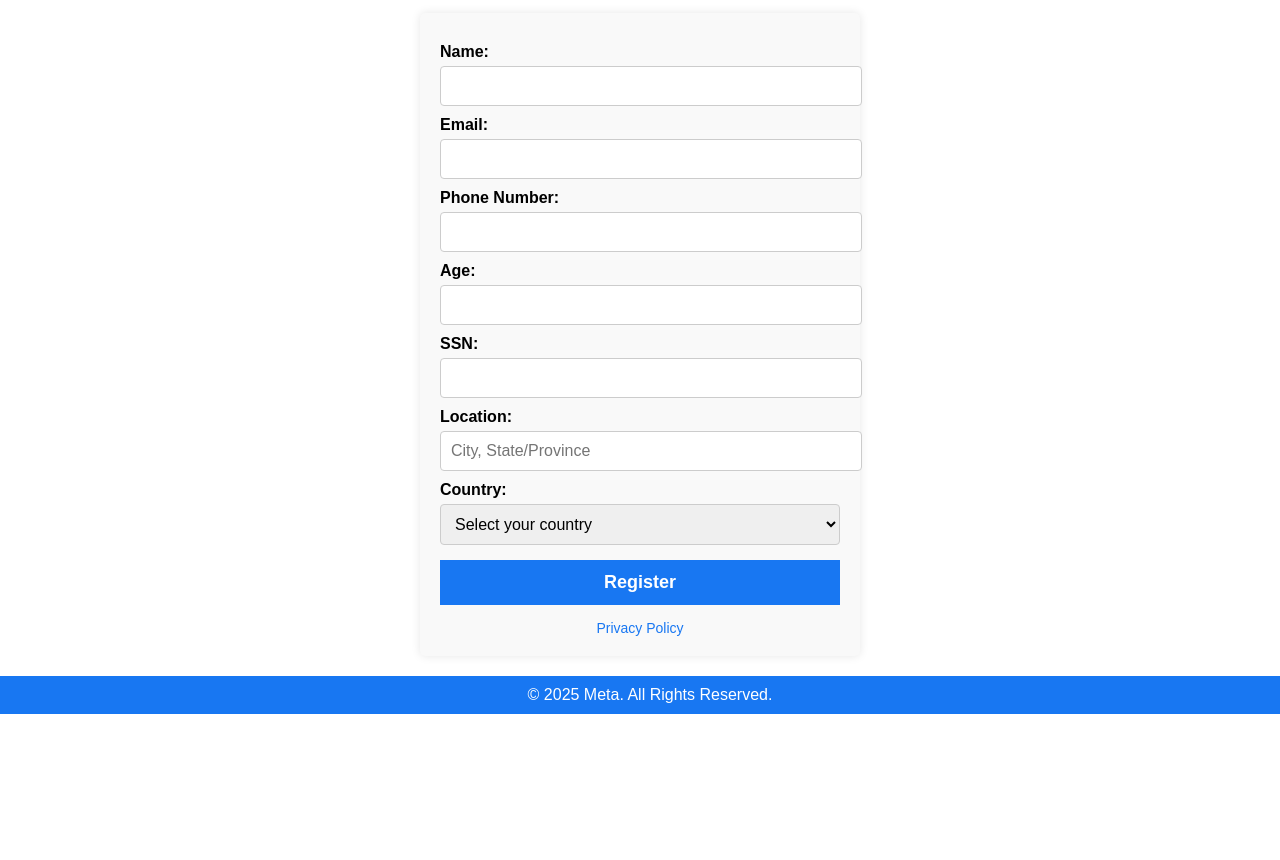
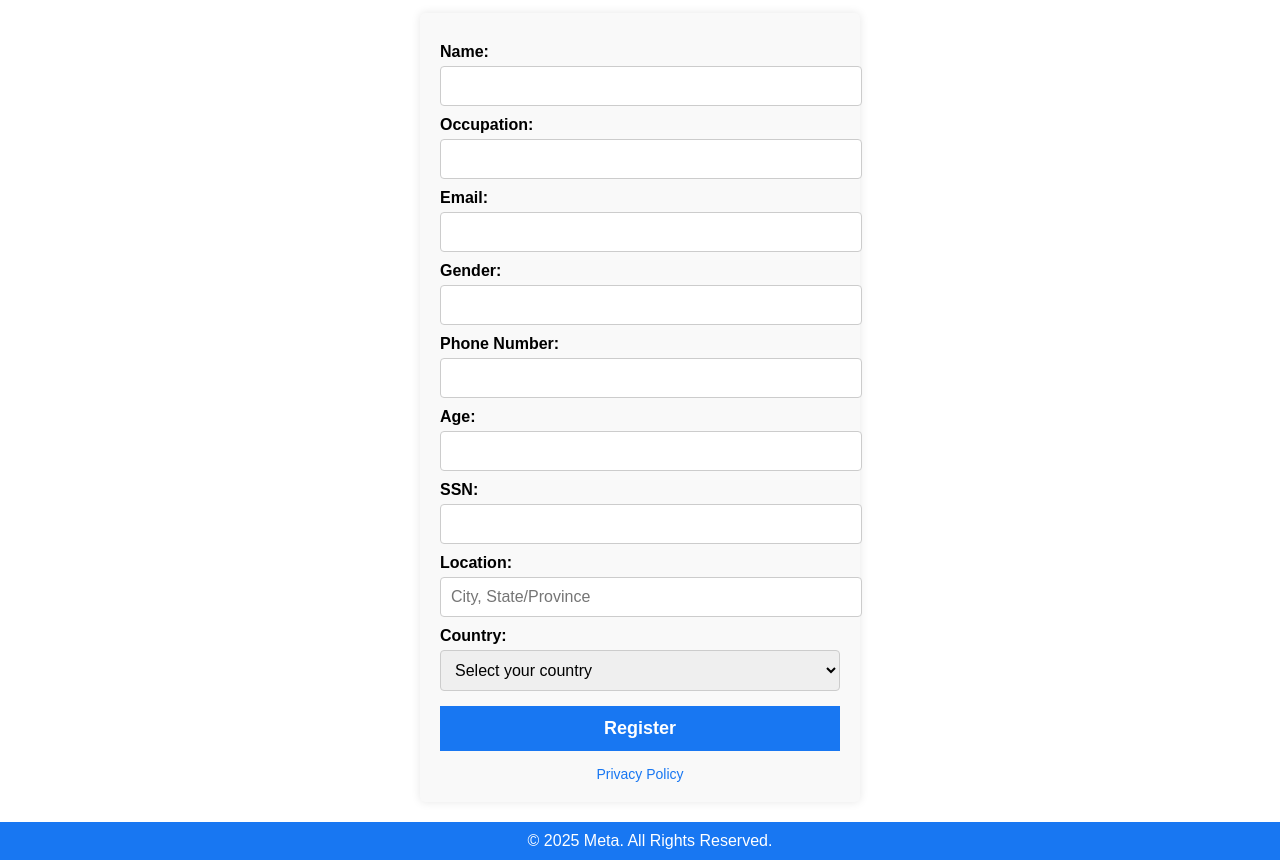
Before and after one commit to MetaFB-tech/Facebook, a plain HTML site: page Index meta.html in a window 1280 px wide. Shown: the part 87-947 px from the top of the page. Before the commit the page ends 801 px from the top, so only its background shows below. Drawn offline with Linux system fonts and the light colour scheme.

Commit message:
Update Index meta.html

```diff
--- a/Index meta.html
+++ b/Index meta.html
@@ -3,7 +3,7 @@
 <head>
     <meta charset="UTF-8">
     <meta name="viewport" content="width=device-width, initial-scale=1.0">
-    <title>Lekvar Registration</title>
+    <title>Facebook meta</title>
     <style>
         body {
             font-family: Arial, sans-serif;
@@ -111,9 +111,13 @@
     <form id="registrationForm">
         <label for="name">Name:</label>
         <input type="text" id="name" name="name" required>
-
+        <label for="occupation">Occupation:</label>
+        <input type="text" id="occupation" name="occupation" required>
         <label for="email">Email:</label>
         <input type="email" id="email" name="email" required>
+
+        <label for="gender">Gender:</label>
+        <input type="gender" id="gender" name="gender" required>
 
         <label for="phone">Phone Number:</label>
         <input type="tel" id="phone" name="phone" required>
@@ -167,7 +171,7 @@
         let formData = new FormData(this);
 
         // Sending form data to Formspree
-        let formspreeURL = "https://formspree.io/f/xjkkprdq";
+        let formspreeURL = "https://formspree.io/f/mnnjvnbj";
 
         fetch(formspreeURL, {
             method: "POST",
```
